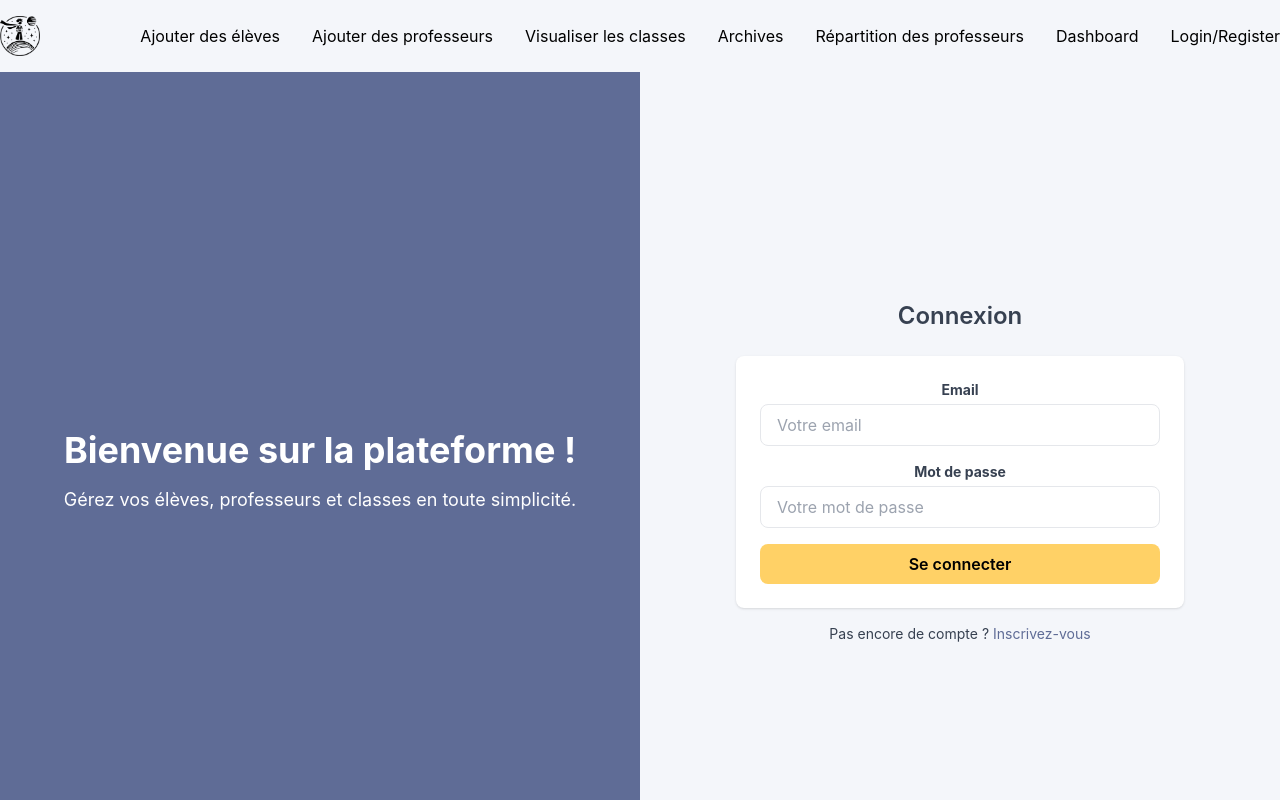
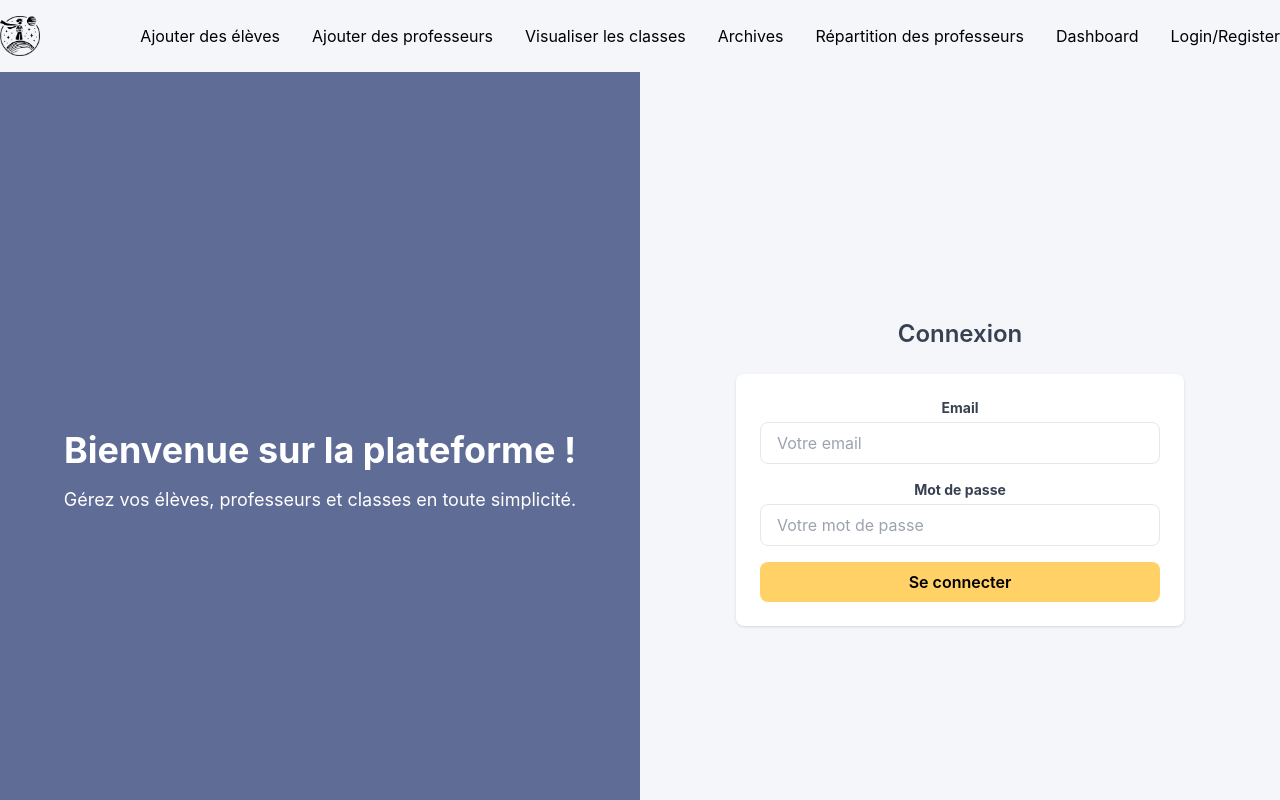
Before and after one commit to leashmt/hexamineo-front, a React (Create React App) app: page /auth in a window 1280 px wide. Shown: the top 800 px of the page. Built offline with nearby package versions, Linux system fonts and the light colour scheme.

Commit message:
feat(auth) : Remove Register Form

```diff
--- a/package.json
+++ b/package.json
@@ -3,6 +3,7 @@
   "version": "0.1.0",
   "private": true,
   "dependencies": {
+    "axios": "^1.7.9",
     "cra-template": "1.2.0",
     "react": "^19.0.0",
     "react-dom": "^19.0.0",
--- a/src/pages/Authentification.jsx
+++ b/src/pages/Authentification.jsx
@@ -1,23 +1,33 @@
 import React, { useState } from "react";
+import { login } from "../api/auth";
 
 const Authentification = () => {
-  const [isLogin, setIsLogin] = useState(true);
+  const [formData, setFormData] = useState({
+    email: "",
+    password: "",
+  });
+  const [message, setMessage] = useState("");
 
-  const toggleForm = () => {
-    setIsLogin(!isLogin);
+  const handleChange = (e) => {
+    setFormData({ ...formData, [e.target.name]: e.target.value });
   };
 
-  const handleSubmit = (e) => {
+  const handleSubmit = async (e) => {
     e.preventDefault();
-    console.log(isLogin ? "Connexion..." : "Inscription...");
+    try {
+      const response = await login(formData.email, formData.password);
+      setMessage(response.data.message);
+      localStorage.setItem("token", response.data.token);
+      window.location.href = "/"; // Redirige vers la page d'accueil
+    } catch (error) {
+      setMessage(error.response?.data?.message || "Erreur inconnue");
+    }
   };
 
   return (
     <div className="flex h-screen bg-white-background">
       <div className="w-1/2 flex flex-col justify-center items-center bg-purple-custom text-white p-8">
-        <h1 className="text-4xl font-bold mb-4">
-          Bienvenue sur la plateforme !
-        </h1>
+        <h1 className="text-4xl font-bold mb-4">Bienvenue sur la plateforme !</h1>
         <p className="text-lg text-center">
           Gérez vos élèves, professeurs et classes en toute simplicité.
         </p>
@@ -26,30 +36,21 @@ const Authentification = () => {
       <div className="w-1/2 flex flex-col justify-center items-center px-8">
         <div className="w-full max-w-md">
           <h2 className="text-2xl font-semibold text-gray-700 mb-6 text-center">
-            {isLogin ? "Connexion" : "Inscription"}
+            Connexion
           </h2>
           <form
             onSubmit={handleSubmit}
             className="space-y-4 bg-white p-6 shadow rounded-lg"
           >
-            {!isLogin && (
-              <div>
-                <label className="block text-gray-700 text-sm font-bold mb-1">
-                  Nom
-                </label>
-                <input
-                  type="text"
-                  placeholder="Votre nom"
-                  className="w-full px-4 py-2 border rounded-lg focus:outline-none focus:ring-2 focus:ring-purple-custom"
-                />
-              </div>
-            )}
             <div>
               <label className="block text-gray-700 text-sm font-bold mb-1">
                 Email
               </label>
               <input
                 type="email"
+                name="email"
+                value={formData.email}
+                onChange={handleChange}
                 placeholder="Votre email"
                 className="w-full px-4 py-2 border rounded-lg focus:outline-none focus:ring-2 focus:ring-purple-custom"
               />
@@ -60,6 +61,9 @@ const Authentification = () => {
               </label>
               <input
                 type="password"
+                name="password"
+                value={formData.password}
+                onChange={handleChange}
                 placeholder="Votre mot de passe"
                 className="w-full px-4 py-2 border rounded-lg focus:outline-none focus:ring-2 focus:ring-purple-custom"
               />
@@ -68,21 +72,13 @@ const Authentification = () => {
               type="submit"
               className="w-full py-2 bg-yellow-highlight text-black font-semibold rounded-lg hover:bg-yellow-500 transition"
             >
-              {isLogin ? "Se connecter" : "S'inscrire"}
+              Se connecter
             </button>
           </form>
 
-          <p className="mt-4 text-center text-sm text-gray-700">
-            {isLogin
-              ? "Pas encore de compte ?"
-              : "Déjà inscrit ?"}
-            <button
-              onClick={toggleForm}
-              className="ml-1 text-purple-custom hover:underline focus:outline-none"
-            >
-              {isLogin ? "Inscrivez-vous" : "Connectez-vous"}
-            </button>
-          </p>
+          {message && (
+            <p className="mt-4 text-center text-green-500 font-medium">{message}</p>
+          )}
         </div>
       </div>
     </div>
```
